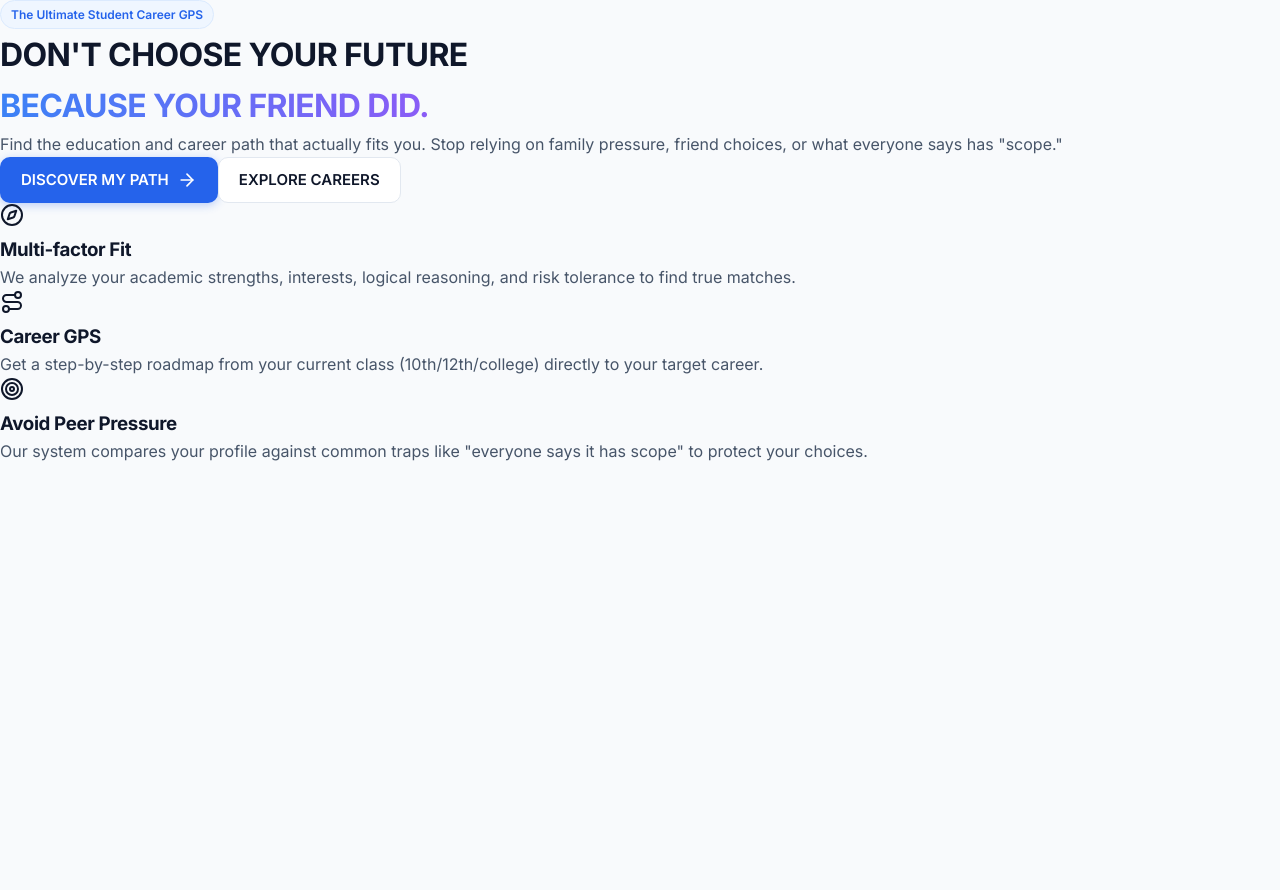
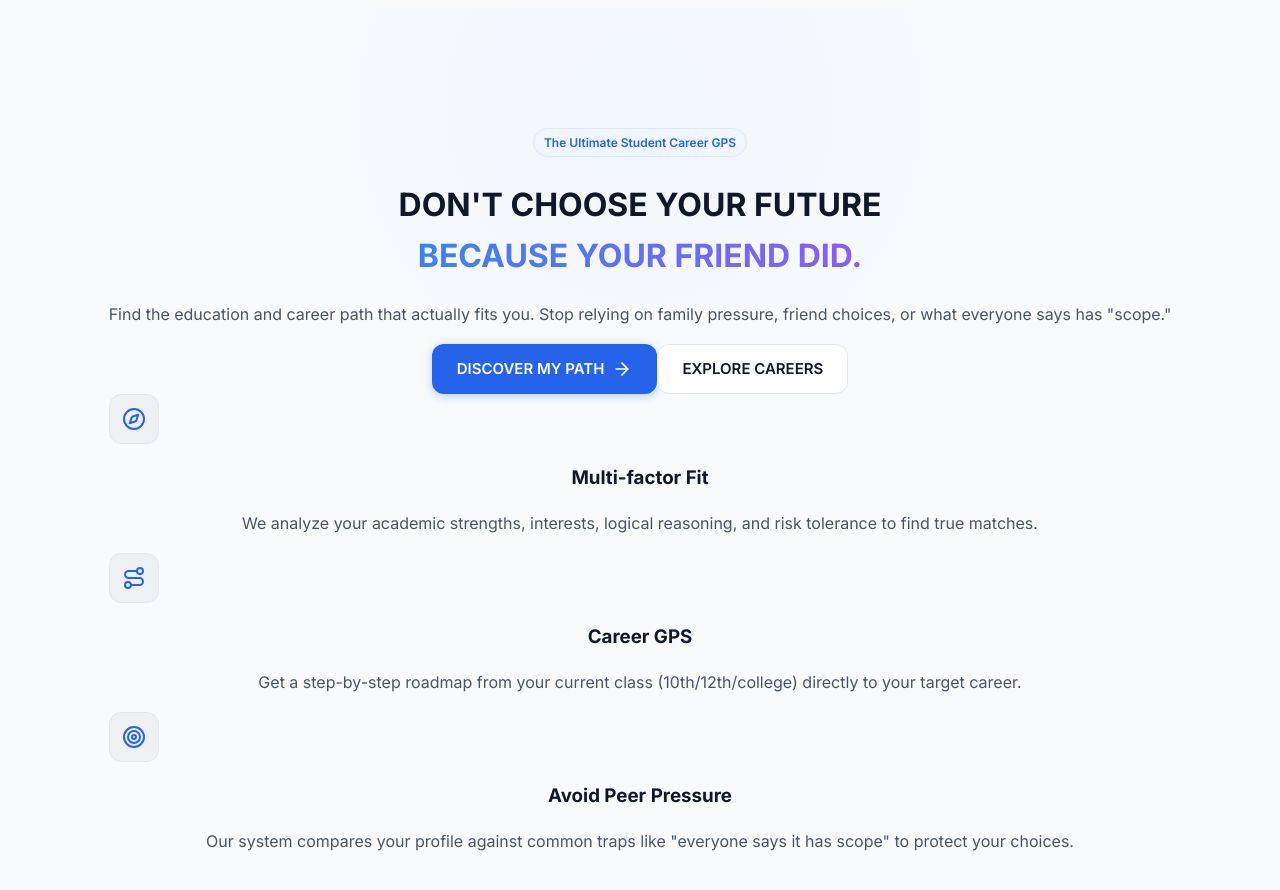
Before and after one commit to manthnnnn/CarrierOS, a Next.js app: page / in a window 1280 px wide. Shown: the top 890 px of the page. Before the commit the page ends 800 px from the top, so only its background shows below. Built offline with nearby package versions, Linux system fonts and the light colour scheme.

Commit message:
fix(style): restore tailwind imports and landing page classes

```diff
--- a/src/app/globals.css
+++ b/src/app/globals.css
@@ -1,6 +1,10 @@
+@tailwind base;
+@tailwind components;
+@tailwind utilities;
+
 @import url('https://fonts.googleapis.com/css2?family=Inter:wght@300;400;500;600;700;800&display=swap');
 
-/* ─── DYNAMIC THEME TOKENS ─────────────────────────────────── */
+@layer base {
   :root {
     /* LIGHT MODE (Clean, Professional SaaS) */
     --bg-base: #F8FAFC;
@@ -62,44 +66,21 @@
     --card-filter: blur(12px);
   }
 
-:root {
-  --space-1: 4px; --space-2: 8px; --space-3: 12px; --space-4: 16px;
-  --space-5: 20px; --space-6: 24px; --space-8: 32px; --space-10: 40px;
-
-  --radius-sm: 6px;
-  --radius-md: 10px;
-  --radius-lg: 16px;
-  --radius-xl: 24px;
-  --radius-full: 9999px;
-
-  --transition-fast: 150ms cubic-bezier(0.4, 0, 0.2, 1);
-  --transition-base: 250ms cubic-bezier(0.4, 0, 0.2, 1);
-}
-
-/* ─── RESET & BASE ───────────────────────────────────── */
-*, *::before, *::after { box-sizing: border-box; margin: 0; padding: 0; }
-html { scroll-behavior: smooth; color-scheme: light dark; }
-
   body {
     font-family: 'Inter', sans-serif;
     background-color: var(--bg-base);
     color: var(--text-primary);
     line-height: 1.6;
-  min-height: 100vh;
     -webkit-font-smoothing: antialiased;
     -moz-osx-font-smoothing: grayscale;
-  transition: background-color var(--transition-base), color var(--transition-base);
+    transition: background-color 0.25s, color 0.25s;
+  }
 }
 
+@layer components {
   /* ─── TYPOGRAPHY ────────────────────────────────────── */
-h1, h2, h3, h4, h5, h6 {
-  font-weight: 700;
-  letter-spacing: -0.02em;
-  color: var(--text-primary);
-}
-
-.display-xl { font-size: clamp(2.5rem, 6vw, 4rem); font-weight: 800; letter-spacing: -0.04em; line-height: 1.1; }
-.display-sm { font-size: clamp(1.25rem, 2.5vw, 1.75rem); font-weight: 600; letter-spacing: -0.02em; }
+  .display-xl { font-size: clamp(3rem, 6vw, 4.5rem); font-weight: 800; letter-spacing: -0.04em; line-height: 1.1; }
+  .display-sm { font-size: clamp(1.25rem, 2.5vw, 1.75rem); font-weight: 700; letter-spacing: -0.02em; }
 
   .text-gradient {
     background: linear-gradient(to right, var(--primary-500), var(--accent-500));
@@ -114,10 +95,10 @@ h1, h2, h3, h4, h5, h6 {
     backdrop-filter: var(--card-filter);
     -webkit-backdrop-filter: var(--card-filter);
     border: 1px solid var(--border);
-  border-radius: var(--radius-lg);
-  padding: var(--space-6);
+    border-radius: 16px;
+    padding: 24px;
     box-shadow: var(--shadow-sm);
-  transition: all var(--transition-base);
+    transition: all 0.25s;
   }
 
   .card:hover {
@@ -131,14 +112,14 @@ h1, h2, h3, h4, h5, h6 {
     display: inline-flex;
     align-items: center;
     justify-content: center;
-  gap: var(--space-2);
-  padding: 10px 20px;
-  border-radius: var(--radius-md);
+    gap: 8px;
+    padding: 12px 24px;
+    border-radius: 12px;
     font-size: 0.9375rem;
     font-weight: 600;
     cursor: pointer;
     border: 1px solid transparent;
-  transition: all var(--transition-fast);
+    transition: all 0.15s;
     text-decoration: none;
   }
 
@@ -173,17 +154,23 @@ h1, h2, h3, h4, h5, h6 {
     background: var(--bg-hover);
   }
 
+  .btn-sm {
+    padding: 8px 16px;
+    font-size: 0.85rem;
+    border-radius: 8px;
+  }
+
   /* ─── INPUTS ────────────────────────────────────────── */
   .input {
     width: 100%;
     background: var(--bg-elevated);
     border: 1px solid var(--border);
-  border-radius: var(--radius-md);
+    border-radius: 10px;
     padding: 10px 14px;
     color: var(--text-primary);
     font-family: inherit;
     font-size: 0.9375rem;
-  transition: all var(--transition-fast);
+    transition: all 0.15s;
     outline: none;
   }
   .input:focus {
@@ -196,7 +183,7 @@ h1, h2, h3, h4, h5, h6 {
     display: inline-flex;
     align-items: center;
     padding: 4px 10px;
-  border-radius: var(--radius-full);
+    border-radius: 9999px;
     font-size: 0.75rem;
     font-weight: 600;
     background: var(--bg-hover);
@@ -205,6 +192,7 @@ h1, h2, h3, h4, h5, h6 {
   }
   .badge-primary { background: var(--primary-50); border-color: var(--primary-100); color: var(--primary-600); }
   .badge-success { background: rgba(16, 185, 129, 0.1); border-color: rgba(16, 185, 129, 0.2); color: var(--success-500); }
+  .badge-accent { background: rgba(139, 92, 246, 0.1); border-color: rgba(139, 92, 246, 0.2); color: var(--accent-500); }
 
   /* ─── SIDEBAR ───────────────────────────────────────── */
   .sidebar {
@@ -212,20 +200,20 @@ h1, h2, h3, h4, h5, h6 {
     min-height: 100vh;
     background: var(--bg-elevated);
     border-right: 1px solid var(--border);
-  padding: var(--space-6);
+    padding: 24px;
     position: fixed;
     top: 0; left: 0;
     display: flex;
     flex-direction: column;
     z-index: 50;
-  transition: background-color var(--transition-base), border-color var(--transition-base);
+    transition: background-color 0.25s, border-color 0.25s;
   }
 
   .sidebar-logo {
     font-size: 1.25rem;
     font-weight: 800;
     color: var(--text-primary);
-  margin-bottom: var(--space-8);
+    margin-bottom: 32px;
     display: flex;
     align-items: center;
     text-decoration: none;
@@ -234,13 +222,13 @@ h1, h2, h3, h4, h5, h6 {
   .sidebar-item {
     display: flex;
     align-items: center;
-  gap: var(--space-3);
-  padding: 8px 12px;
-  border-radius: var(--radius-sm);
+    gap: 12px;
+    padding: 10px 14px;
+    border-radius: 8px;
     color: var(--text-secondary);
     font-size: 0.9rem;
     font-weight: 500;
-  transition: all var(--transition-fast);
+    transition: all 0.15s;
     margin-bottom: 4px;
     text-decoration: none;
   }
@@ -254,39 +242,99 @@ h1, h2, h3, h4, h5, h6 {
     font-weight: 600;
   }
 
-.sidebar-badge {
-  margin-left: auto;
-  font-size: 0.65rem;
-  padding: 2px 6px;
-  border-radius: 4px;
-  background: var(--primary-600);
-  color: white;
-  font-weight: 700;
-}
-
   /* ─── DASHBOARD MAIN ────────────────────────────────── */
   .dash-layout { display: flex; min-height: 100vh; }
   .dash-main {
     flex: 1;
     margin-left: 260px;
-  padding: var(--space-8) var(--space-10);
+    padding: 32px 40px;
     max-width: calc(100% - 260px);
   }
 
-/* ─── UTILS ──────────────────────────────────────── */
+  /* ─── LANDING PAGE SPECIFICS ────────────────────────── */
+  .hero {
+    position: relative;
+    padding-top: 120px;
+    padding-bottom: 80px;
+    overflow: hidden;
+    display: flex;
+    flex-direction: column;
+    align-items: center;
+    text-align: center;
+  }
+
+  .hero::before {
+    content: '';
+    position: absolute;
+    top: -100px; left: 50%;
+    transform: translateX(-50%);
+    width: 800px; height: 400px;
+    background: radial-gradient(circle, var(--primary-50) 0%, transparent 70%);
+    pointer-events: none;
+    z-index: -1;
+  }
+
+  .dark .hero::before {
+    background: radial-gradient(circle, rgba(37,99,235,0.15) 0%, transparent 70%);
+  }
+
+  .nav {
+    position: fixed;
+    top: 0; left: 0; right: 0;
+    z-index: 1000;
+    padding: 16px 0;
+    background: var(--bg-card);
+    backdrop-filter: blur(12px);
+    -webkit-backdrop-filter: blur(12px);
+    border-bottom: 1px solid var(--border);
+  }
+
+  .feature-icon {
+    width: 48px; height: 48px;
+    border-radius: 12px;
+    background: var(--bg-hover);
+    color: var(--primary-600);
+    display: flex;
+    align-items: center;
+    justify-content: center;
+    margin-bottom: 16px;
+    border: 1px solid var(--border);
+  }
+
+  .option-card {
+    padding: 20px;
+    background: var(--bg-card);
+    border: 1px solid var(--border);
+    border-radius: 16px;
+    cursor: pointer;
+    transition: all 0.25s;
+    display: flex;
+    align-items: center;
+    gap: 16px;
+    color: var(--text-secondary);
+    font-size: 1rem;
+    text-align: left;
+    width: 100%;
+  }
+
+  .option-card:hover {
+    border-color: var(--border-hover);
+    transform: translateX(4px);
+    box-shadow: var(--shadow-sm);
+  }
+
+  /* ─── ANIMATIONS ────────────────────────────────────── */
+  .animate-fadeIn { animation: fadeIn 0.4s ease forwards; }
+  .animate-slideUp { animation: slideUp 0.6s cubic-bezier(0.2, 0, 0, 1) forwards; }
+}
+
+@keyframes fadeIn { from { opacity: 0; } to { opacity: 1; } }
+@keyframes slideUp { from { opacity: 0; transform: translateY(20px); } to { opacity: 1; transform: translateY(0); } }
+
+/* ─── UTILITIES ──────────────────────────────────────── */
 .text-secondary { color: var(--text-secondary); }
 .text-muted { color: var(--text-muted); }
 .text-primary-600 { color: var(--primary-600); }
 .text-success-500 { color: var(--success-500); }
 .text-danger-500 { color: var(--danger-500); }
 .text-warning-500 { color: var(--warning-500); }
-
-/* ROADMAP & SCORE RING (Keep standard structure) */
-.score-ring-bg { fill: none; stroke: var(--border); stroke-width: 6; }
-.score-ring-fill { fill: none; stroke: var(--primary-500); stroke-width: 6; stroke-linecap: round; }
-
-.roadmap-step { display: flex; gap: var(--space-6); position: relative; padding-bottom: var(--space-8); }
-.roadmap-step::before { content: ''; position: absolute; left: 23px; top: 48px; bottom: 0; width: 2px; background: var(--border); }
-.roadmap-step:last-child::before { display: none; }
-.roadmap-dot { width: 48px; height: 48px; border-radius: 50%; background: var(--bg-elevated); border: 2px solid var(--primary-500); color: var(--primary-600); display: flex; align-items: center; justify-content: center; font-weight: 700; font-size: 1.1rem; z-index: 2; }
-.roadmap-content { flex: 1; }
```
Lines whose indentation alone changed are shown as unchanged.
